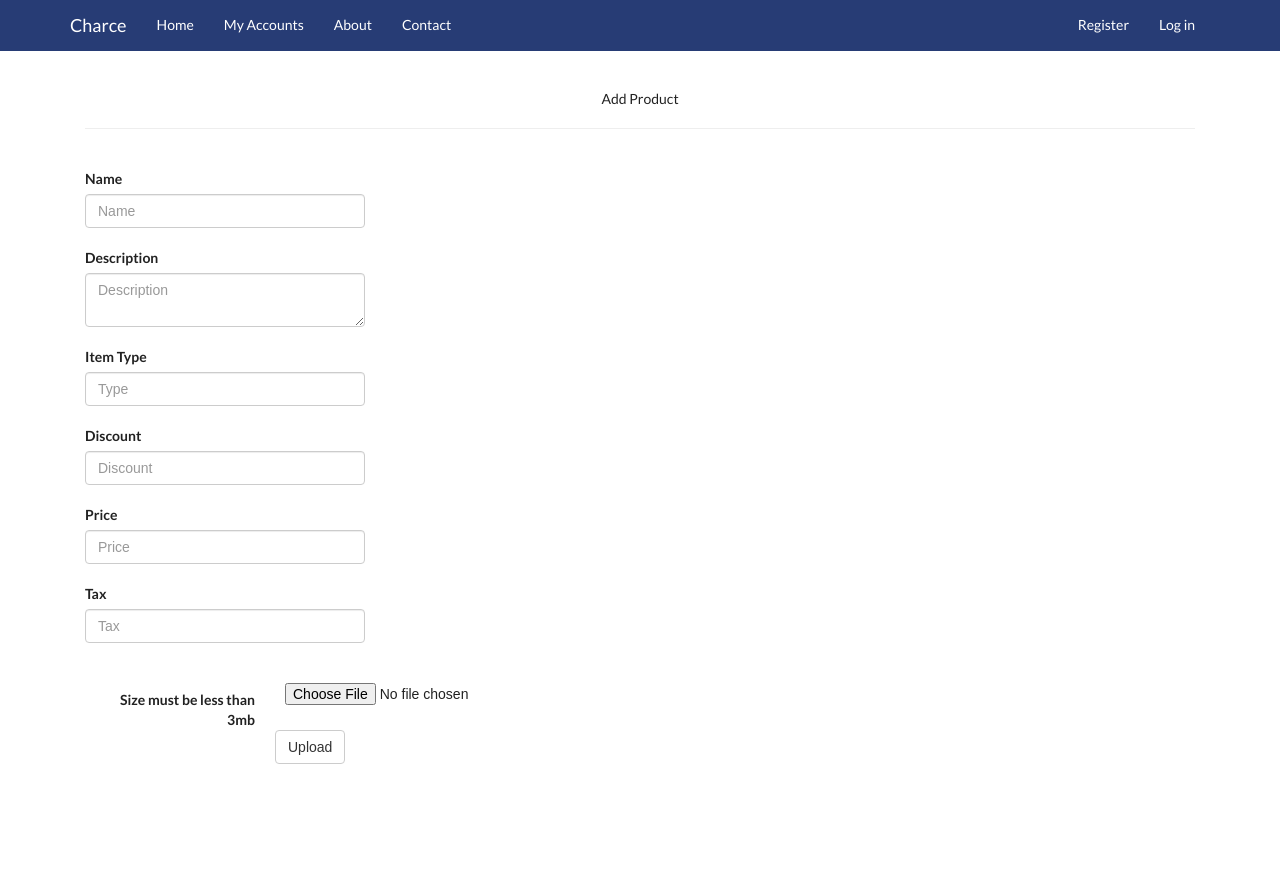
After one commit to siviwexakaza/CharceApp, an ASP.NET MVC app: template CharceApp/Views/ProfilePicsProduct/Create.cshtml in a window 1280 px wide. The commit adds this page. Run offline with ASP.NET Core 8 and stand-ins for ASP.NET MVC 5, Linux system fonts and the light colour scheme; the template is opened without the code that fills it, so the values that code supplies are empty; the project's own start-up code is not run, and a stand-in starts its controllers and pages; some libraries are stand-ins or nearby versions.

Commit message:
Modified add products

```diff
--- a/CharceApp/Models/ProfilePic_Product.cs
+++ b/CharceApp/Models/ProfilePic_Product.cs
@@ -12,6 +12,7 @@ namespace CharceApp.Models
         public string Name { get; set; }
         public string Description { get; set; }
         public string Item_Type { get; set; }
+        public double Discount { get; set; }
         public double Price { get; set; }
         public double Tax { get; set; }
         public virtual ICollection<File_Product> Files_Product { get; set; }
--- /dev/null
+++ b/CharceApp/Views/ProfilePicsProduct/Create.cshtml
@@ -0,0 +1,81 @@
+
+
+@model CharceApp.Models.ProfilePic_Product
+
+
+@{
+    ViewBag.Title = "Add Product";
+}
+
+
+
+<div class="container" style="margin-top:20px">
+
+    @using (Html.BeginForm("Create", "ProfilePicsProduct", null, FormMethod.Post, new { enctype = "multipart/form-data" }))
+    {
+        @Html.AntiForgeryToken()
+
+
+        <div class="form-horizontal">
+            <h5 style="font-weight:100;text-align:center">Add Product</h5>
+            <hr />
+            <br />
+            @Html.ValidationSummary(true, "", new { @class = "text-danger" })
+            @*<div class="form-group">
+                    @Html.LabelFor(model => model.UserId, htmlAttributes: new { @class = "control-label col-md-2" })
+                    <div class="col-md-10">
+                        @Html.EditorFor(model => model.UserId, new { htmlAttributes = new { @class = "form-control" } })
+                        @Html.ValidationMessageFor(model => model.UserId, "", new { @class = "text-danger" })
+                    </div>
+                </div>*@
+
+
+                <label for="Name">Name</label>
+                <input type="text" class="form-control" placeholder="Name" name="Name" />
+                <br />
+
+                <label for="Description">Description</label>
+                <textarea type="text" class="form-control" placeholder="Description" name="Description" ></textarea>
+                <br />
+
+                <label for="Item_Type">Item Type</label>
+                <input type="text" class="form-control" placeholder="Type" name="Item_Type" />
+                <br />
+
+                <label for="Discount">Discount</label>
+                <input type="text" class="form-control" placeholder="Discount" name="Discount" />
+                <br />
+
+                <label for="Price">Price</label>
+                <input type="text" class="form-control" placeholder="Price" name="Price" />
+                <br />
+
+                <label for="Tax">Tax</label>
+                <input type="text" class="form-control" placeholder="Tax" name="Tax" />
+                <br />
+
+                <br />
+                @Html.Label("Size must be less than 3mb", new { @class = "control-label col-md-2" })
+                <div class="col-md-10">
+                    <input type="file" id="Avatar" name="pic" accept=".png,.jpg,.jpeg,.gif,.tif" />
+                </div>
+                <div class="col-md-10 hidden ">
+                    <input type="text" id="Avatar" name="BusinessID" value="@ViewBag.BusinessID" />
+                </div>
+
+            <br />
+            <div class="form-group">
+                <div class="col-md-offset-2 col-md-10">
+                    <input type="submit" value="Upload" class="btn btn-small btn-default" />
+                </div>
+            </div>
+        </div>
+    }
+
+</div>
+
+
+
+@section Scripts {
+    @Scripts.Render("~/bundles/jqueryval")
+}
--- a/CharceApp/Views/pages/ViewAccount.cshtml
+++ b/CharceApp/Views/pages/ViewAccount.cshtml
@@ -59,7 +59,7 @@
             </div>
             <div class="column deals-button">
                 <p>
-                    <a href="/pages/addaccount" style="text-decoration:none;color:white">Add Product</a>
+                    <a href="/profilepicsproduct/create?BusinessID=@ViewBag.BusinessID" style="text-decoration:none;color:white">Add Product</a>
                 </p>
 
 
```
Also changed, not shown: CharceApp/Controllers/ProfilePicFileController.cs (+8 -0 lines), CharceApp/Controllers/ProfilePicsProductController.cs (+16 -3 lines), CharceApp/Views/ProfilePicsProduct/Index.cshtml (added, +66 -0 lines), CharceApp/CharceApp.csproj.
